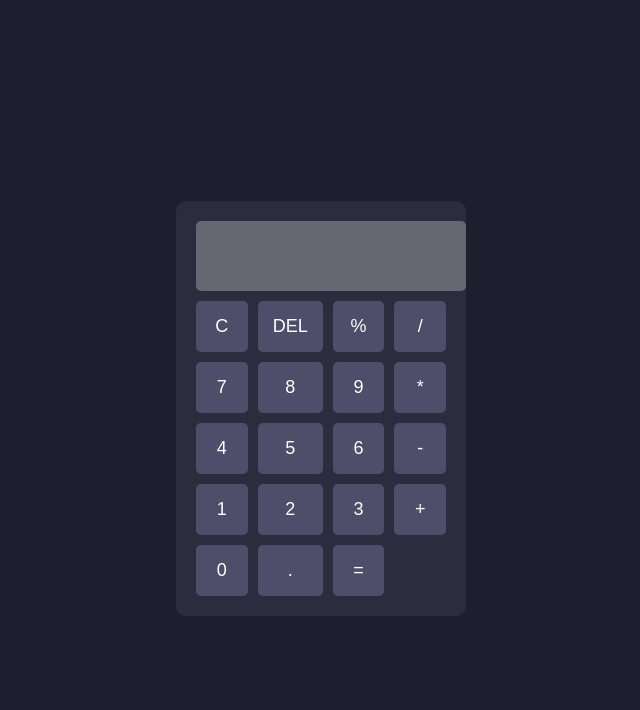
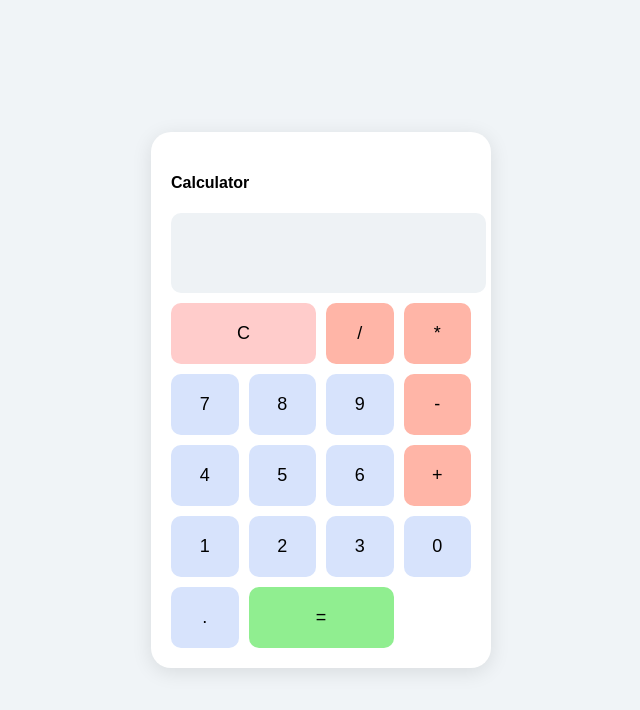
Before and after one commit to chanduadepu16-stack/Calculator, a plain HTML site: page index.html in a window 1280 px wide. Shown: the whole page, without its empty margins (319-959 px from the left). Drawn offline with Linux system fonts and the light colour scheme.

Commit message:
Change in index file

```diff
--- a/index.html
+++ b/index.html
@@ -9,34 +9,28 @@
 <body>
 
 <div class="calculator">
-    <input type="text" id="display" disabled>
-
-    <div class="buttons">
-        <button onclick="clearDisplay()">C</button>
-        <button onclick="deleteLast()">DEL</button>
-        <button onclick="appendValue('%')">%</button>
-        <button onclick="appendValue('/')">/</button>
-
-        <button onclick="appendValue('7')">7</button>
-        <button onclick="appendValue('8')">8</button>
-        <button onclick="appendValue('9')">9</button>
-        <button onclick="appendValue('*')">*</button>
-
-        <button onclick="appendValue('4')">4</button>
-        <button onclick="appendValue('5')">5</button>
-        <button onclick="appendValue('6')">6</button>
-        <button onclick="appendValue('-')">-</button>
-
-        <button onclick="appendValue('1')">1</button>
-        <button onclick="appendValue('2')">2</button>
-        <button onclick="appendValue('3')">3</button>
-        <button onclick="appendValue('+')">+</button>
-
-        <button onclick="appendValue('0')">0</button>
-        <button onclick="appendValue('.')">.</button>
-        <button onclick="calculate()">=</button>
+        <h4>Calculator</h4>
+        <input type="text" id="display" class="display" disabled />
+        <div class="buttons">
+            <button class="button clear" onclick="clearDisplay()">C</button>
+            <button class="button operator" onclick="appendOperator('/')">/</button>
+            <button class="button operator" onclick="appendOperator('*')">*</button>
+            <button class="button" onclick="appendNumber('7')">7</button>
+            <button class="button" onclick="appendNumber('8')">8</button>
+            <button class="button" onclick="appendNumber('9')">9</button>
+            <button class="button operator" onclick="appendOperator('-')">-</button>
+            <button class="button" onclick="appendNumber('4')">4</button>
+            <button class="button" onclick="appendNumber('5')">5</button>
+            <button class="button" onclick="appendNumber('6')">6</button>
+            <button class="button operator" onclick="appendOperator('+')">+</button>
+            <button class="button" onclick="appendNumber('1')">1</button>
+            <button class="button" onclick="appendNumber('2')">2</button>
+            <button class="button" onclick="appendNumber('3')">3</button>
+            <button class="button" onclick="appendNumber('0')">0</button>
+            <button class="button" onclick="appendNumber('.')">.</button>
+            <button class="button equal" onclick="calculate()">=</button>
+        </div>
     </div>
-</div>
 
 <script src="script.js"></script>
 </body>
--- a/script.js
+++ b/script.js
@@ -1,15 +1,21 @@
-let display = document.getElementById("display");
+const display = document.getElementById("display");
 
-function appendValue(value) {
-    display.value += value;
+function appendNumber(number) {
+    display.value += number;
+}
+
+function appendOperator(operator) {
+    if (display.value === "") return;
+    const lastChar = display.value[display.value.length - 1];
+    if (["+", "-", "*", "/"].includes(lastChar)) {
+        display.value = display.value.slice(0, -1) + operator;
+    } else {
+        display.value += operator;
+    }
 }
 
 function clearDisplay() {
     display.value = "";
-}
-
-function deleteLast() {
-    display.value = display.value.slice(0, -1);
 }
 
 function calculate() {
@@ -19,3 +25,16 @@ function calculate() {
         display.value = "Error";
     }
 }
+
+// Optional: Keyboard input
+document.addEventListener("keydown", function(e) {
+    if ((e.key >= 0 && e.key <= 9) || e.key === "." || "+-*/".includes(e.key)) {
+        display.value += e.key;
+    } else if (e.key === "Enter") {
+        calculate();
+    } else if (e.key === "Backspace") {
+        display.value = display.value.slice(0, -1);
+    } else if (e.key === "Escape") {
+        clearDisplay();
+    }
+});
--- a/style.css
+++ b/style.css
@@ -3,26 +3,30 @@ body {
     justify-content: center;
     align-items: center;
     height: 100vh;
-    background: #1e1e2f;
+    background: #f0f4f7;
+    margin: 0;
     font-family: Arial, sans-serif;
 }
 
 .calculator {
-    background: #2c2c3e;
+    background: white;
     padding: 20px;
-    border-radius: 10px;
-    width: 250px;
+    border-radius: 20px;
+    box-shadow: 0 4px 20px rgba(0, 0, 0, 0.1);
+    width: 300px;
 }
 
-#display {
+.display {
     width: 100%;
-    height: 50px;
-    margin-bottom: 10px;
+    height: 60px;
+    font-size: 24px;
     text-align: right;
-    font-size: 20px;
     padding: 10px;
     border: none;
-    border-radius: 5px;
+    border-radius: 10px;
+    padding-right: 5px;
+    margin-bottom: 10px;
+    background: #eef2f5;
 }
 
 .buttons {
@@ -31,16 +35,30 @@ body {
     gap: 10px;
 }
 
-button {
-    padding: 15px;
+.button {
+    padding: 20px;
     font-size: 18px;
     border: none;
-    border-radius: 5px;
-    background: #4e4e6a;
-    color: white;
+    border-radius: 10px;
+    background: #d7e3fc;
     cursor: pointer;
+    transition: 0.2s;
 }
 
-button:hover {
-    background: #6c6c90;
+.button:hover {
+    background: #a9c1f7;
 }
+
+.button.operator {
+    background: #ffb5a7;
+}
+
+.button.equal {
+    background: #90ee90;
+    grid-column: span 2;
+}
+
+.button.clear {
+    background: #ffcccb;
+    grid-column: span 2;
+}
```
